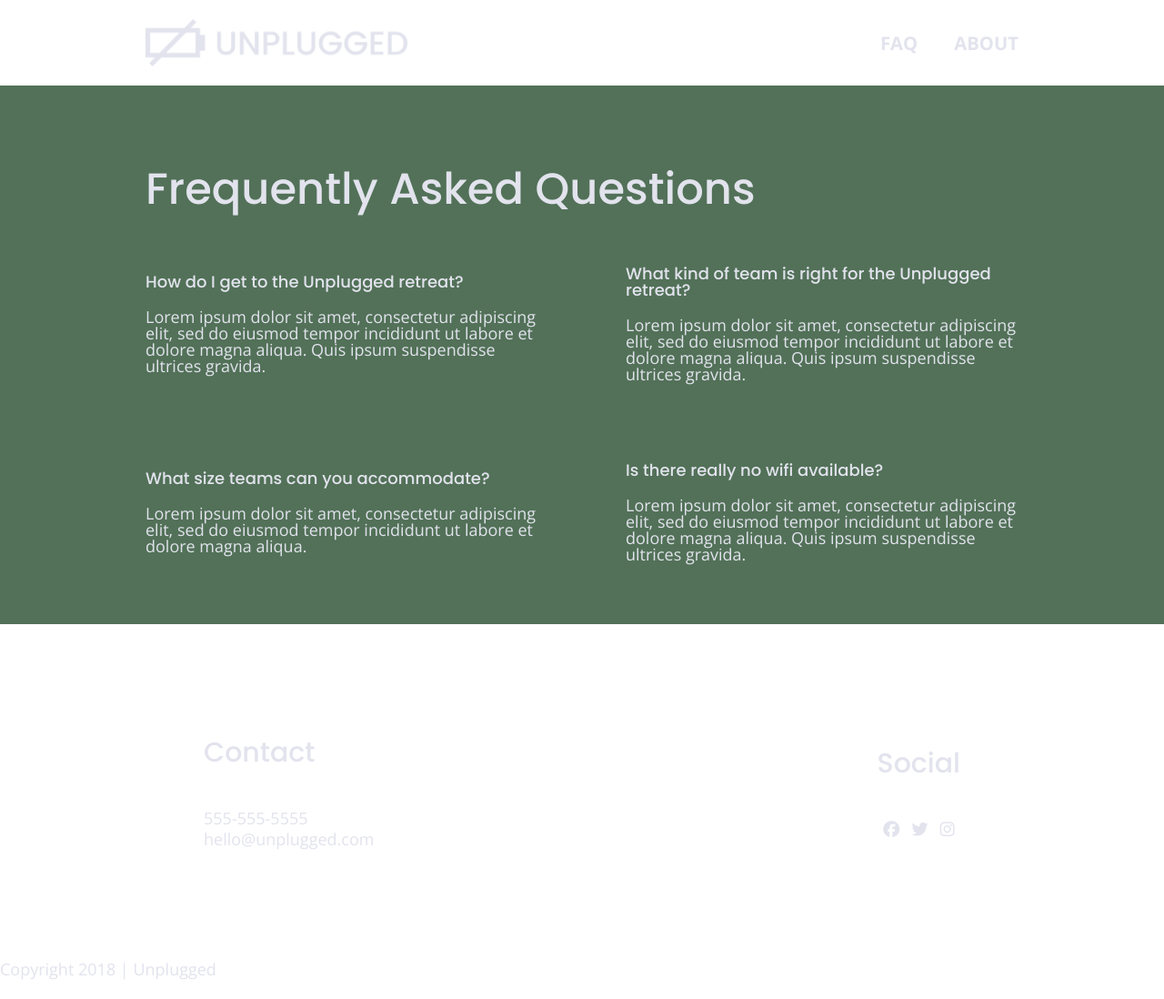
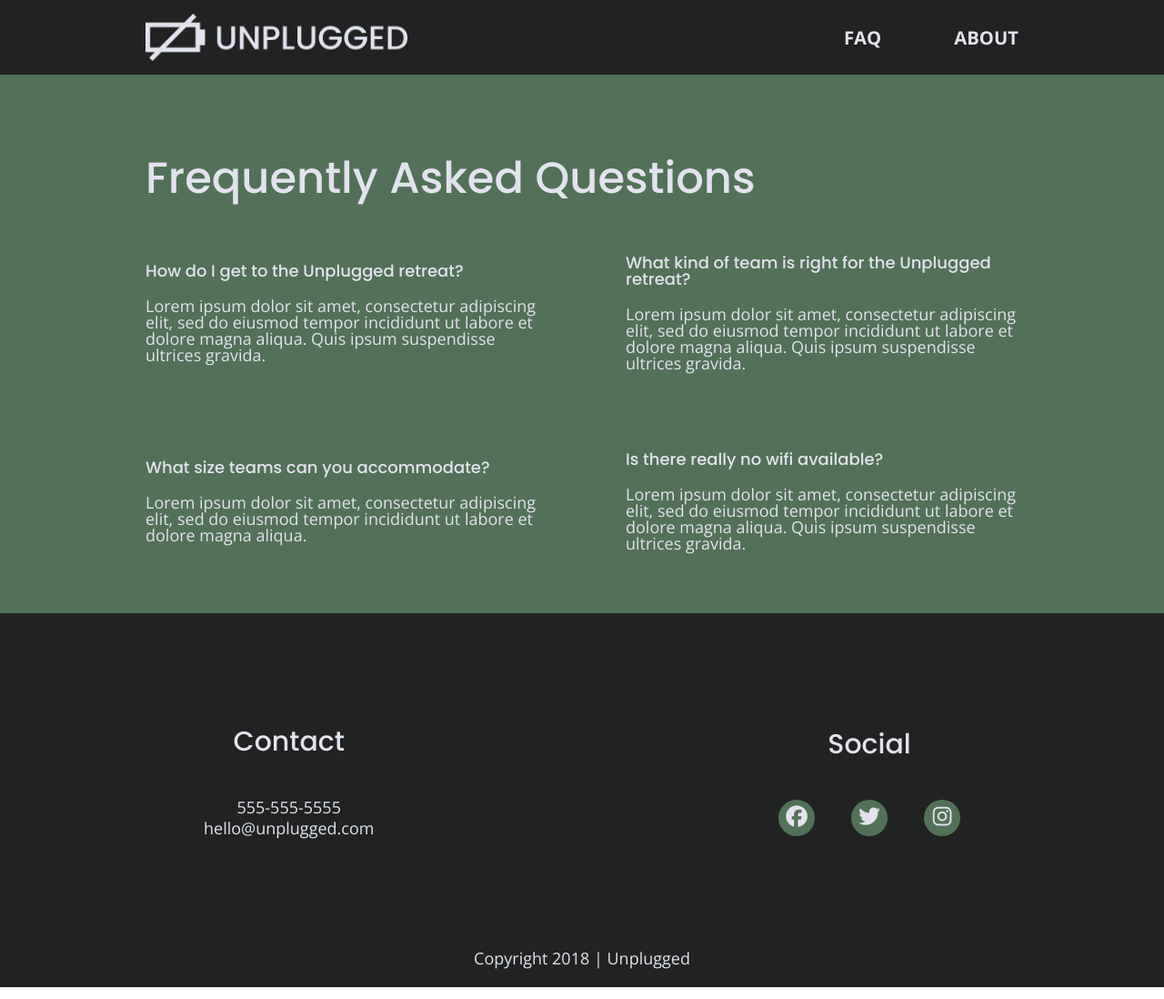
Before and after one commit to crista-codes/unplugged-retreat, a website: page faq/index.html in a window 1280 px wide. Shown: the whole page at 91% size. Drawn offline with nearby package versions, Linux system fonts and the light colour scheme; files that its build step writes are made by us from their sources.

Commit message:
CSS touch ups

```diff
--- a/css/main.css
+++ b/css/main.css
@@ -113,6 +113,8 @@ body {
 ul,
 ol {
   list-style-type: none;
+  margin: 0;
+  padding: 0;
 }
 
 a {
@@ -161,6 +163,7 @@ h2 {
 
 header,
 footer {
+    background-color: #202322;
     display: flex;
     justify-content: center;
     align-items: center;
@@ -179,6 +182,14 @@ header .content-wrapper {
 
 header {
         padding: 15px 0;
+}
+
+header figure {
+    width: 60%;
+    display: flex;
+    justify-content: center;
+    align-items: center;
+    flex-flow: row wrap;
   }
 
 .header-divider {
@@ -209,6 +220,7 @@ header nav ul {
   }
 
   footer {
+    text-align: center;
     flex-direction: column;
   }
 
@@ -232,9 +244,17 @@ header nav ul {
   }
 
   footer .social-icons p {
+      background-color: #527158;
+      border-radius: 50%;
+      width: 40px;
+      height: 40px;
         display: flex;
         justify-content: center;
         align-items: center;
+  }
+
+  footer .social-icons p i {
+    font-size: 1.3125em;
   }
 
   footer .copyright {
@@ -380,9 +400,11 @@ aside .form{
 
   .map figure {
     position: relative;
-    padding-bottom: 75%;
+    padding-bottom: 125%;
     height: 0;
     overflow: hidden;
+    width: 100%;
+    height: 0;
   }
 
   .map iframe {
@@ -595,6 +617,10 @@ aside .form{
          width: 50%;
       }
 
+      .features i {
+        margin-bottom: 30px;
+      }
+
       /* Reviews */
     .reviews article {
          display: flex;
@@ -639,6 +665,11 @@ aside .form{
 
       footer p {
           line-height: 1.285;
+      }
+
+      footer .social-icons {
+        width: 12.5em;
+        justify-content: space-between;
       }
 
       footer .copyright {
--- a/faq/index.html
+++ b/faq/index.html
@@ -18,8 +18,8 @@
   <!-- Google Fonts -->
   <link href="https://fonts.googleapis.com/css?family=Open+Sans:400,700|Poppins:500,700" rel="stylesheet">
 
-  <link rel="stylesheet" href="css/normalize.css">
-  <link rel="stylesheet" href="css/main.css">
+  <link rel="stylesheet" href="../css/normalize.css">
+  <link rel="stylesheet" href="../css/main.css">
 </head>
 
 <body>
```
Also changed, not shown: about/index.html (+2 -2 lines). Lines whose indentation alone changed are shown as unchanged.
